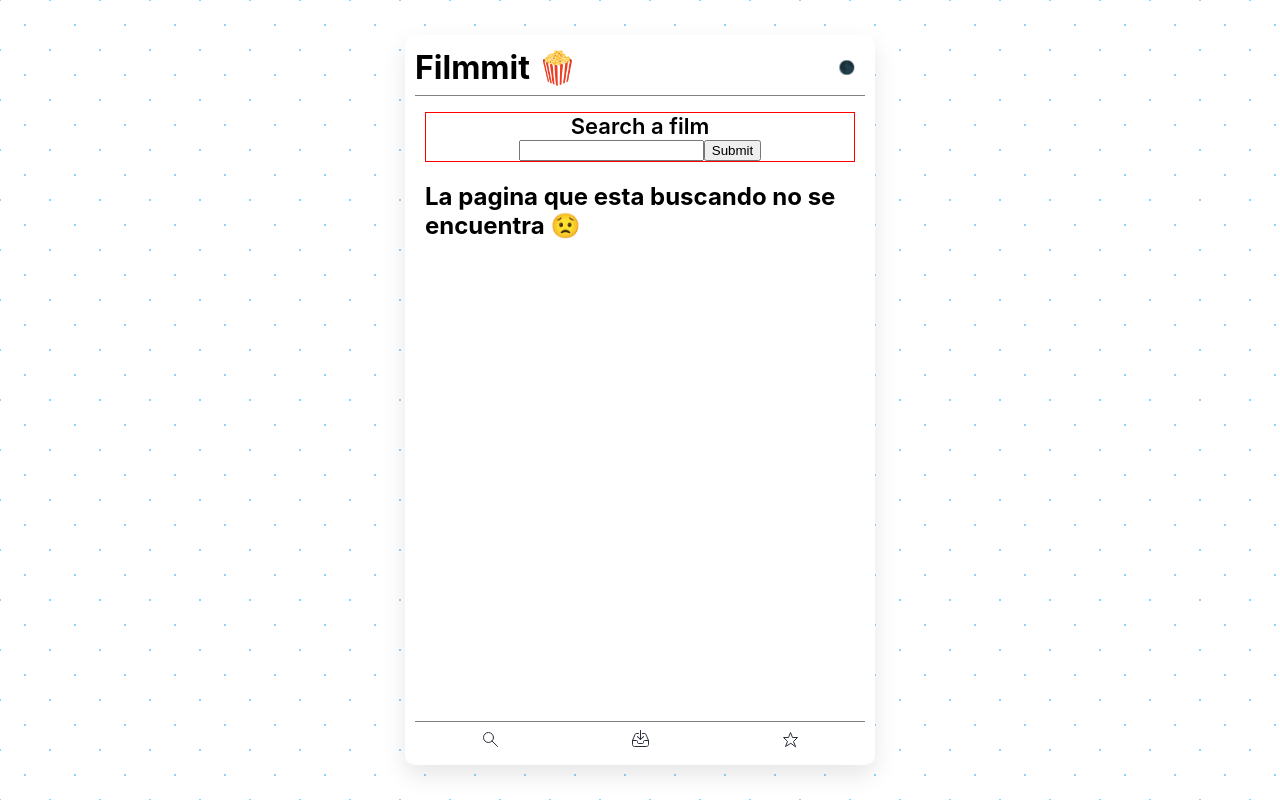
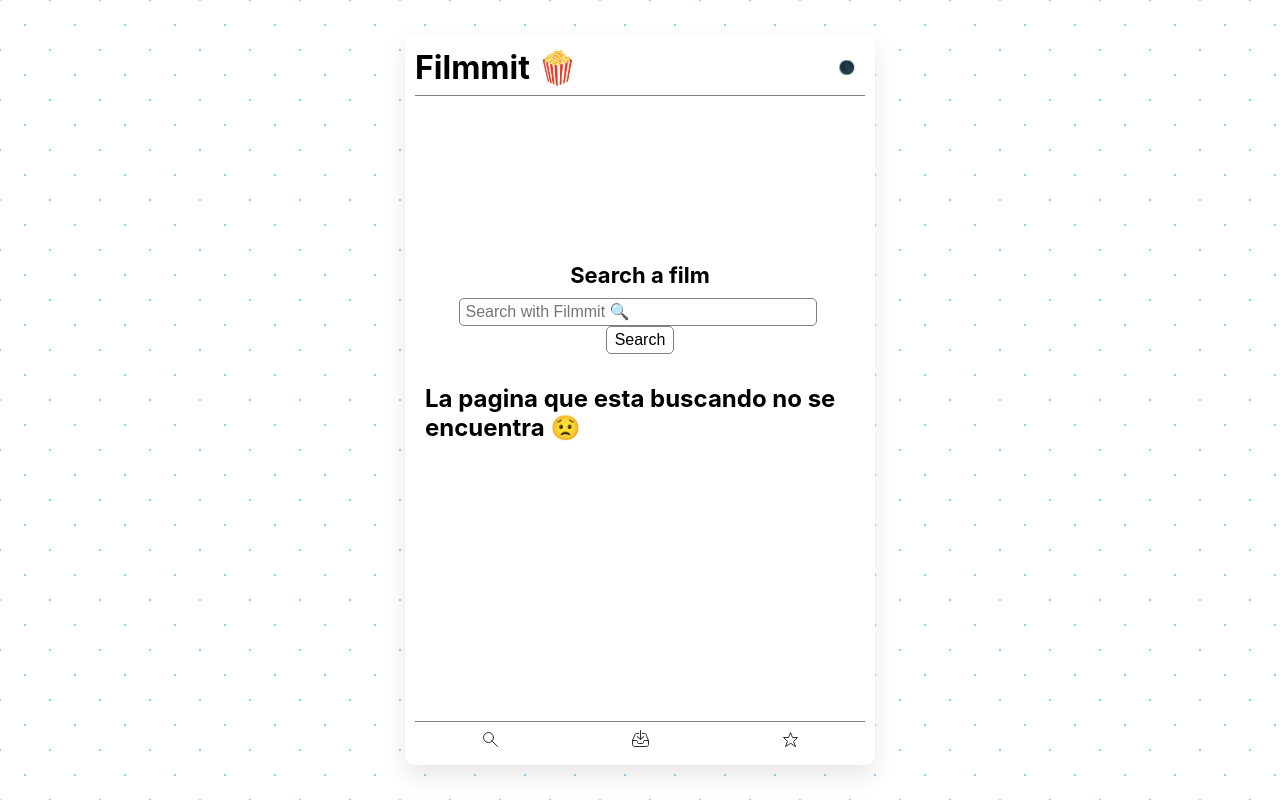
Before and after one commit to jmaciasfelix/search-movies, a React (Create React App) app: page /home in a window 1280 px wide. Built offline with nearby package versions, Linux system fonts and the light colour scheme.

Commit message:
Center searcher form and add more design 🦄

```diff
--- a/src/components/Searcher/index.js
+++ b/src/components/Searcher/index.js
@@ -1,38 +1,68 @@
 import React, { useState } from "react";
 import styled from "styled-components";
+//components
+import { Button } from "../Utils/Button";
+//constant
+import { endpointMovieDb, apiKeyMovieDb } from "../../constant";
 
 const Form = styled.form`
   display: flex;
   flex-direction: column;
   justify-content: center;
   text-align: center;
-  border: 1px solid red;
+  //TODO alig vertically
+  margin-top: 150px;
 
   label {
     font-size: 22px;
-    font-weight: 600;
+    font-weight: 700;
+  }
+
+  div {
+    width: 100%;
+    padding: 10px 0px;
+    input {
+      margin-right: 5px;
+      border-radius: 5px;
+      border: 1px solid gray;
+      width: 80%;
+      padding: 4px 6px;
+      font-size: 16px;
+    }
+    button {
+      font-size: 16px;
+      padding: 4px 8px;
+    }
   }
 `;
 export const Searcher = () => {
   const [search, setSearch] = useState("");
+  const [loading, setLoading] = useState(false);
 
   const handleSearch = (e) => {
     e.preventDefault();
+    //TODO search in IMDB and set result in search state
+    fetch(
+      "https://api.themoviedb.org/3/search/movie?api_key=4a6db02614b74a2d28418aa0b353924e&language=en-US&query=Star%20Wars&page=1&include_adult=false"
+    )
+      .then((response) => response.json())
+      .then(({results}) => console.log(results));
   };
 
   return (
     <Form onSubmit={handleSearch}>
-      <div>
       <label htmlFor="search">Search a film</label>
       <div>
         <input
           type="text"
           name="search"
           value={search}
+          placeholder={"Search with Filmmit 🔍"}
           onChange={(e) => setSearch(e.target.value)}
         />
-          <button>Submit</button>
-        </div>
+        <Button type="search" disabled={loading}>
+          Search
+        </Button>
       </div>
     </Form>
   );
--- a/src/components/Utils/Button/index.js
+++ b/src/components/Utils/Button/index.js
@@ -3,6 +3,8 @@
 
 //TODO types buttons
 const typeButtons = {
+  search: `
+  `,
   login: `
 
   `,
@@ -17,6 +19,13 @@
 
 const Btn = styled.button`
   padding: 2px 10px;
+  border-radius: 5px;
+  background: transparent;
+  border: 1px solid gray;
+  cursor: pointer;
+  &:focus {
+    outline: none;
+  }
   ${({ type }) =>
     typeButtons[type] ? typeButtons[type] : typeButtons["default"]}
 `;
--- /dev/null
+++ b/src/constant/index.js
@@ -0,0 +1,10 @@
+export const apiKeyMovieDb = "4a6db02614b74a2d28418aa0b353924e"
+export const endpointMovieDb = "https://api.themoviedb.org/3"
+
+//Example search movies
+//https://api.themoviedb.org/3/search/movie?api_key=4a6db02614b74a2d28418aa0b353924e&language=en-US&query=Star%20Wars&page=1&include_adult=false
+//https://developers.themoviedb.org/3/search/search-movies
+
+
+//To get img
+//https://developers.themoviedb.org/3/getting-started/images
--- a/src/pages/Home/index.js
+++ b/src/pages/Home/index.js
@@ -1,6 +1,6 @@
 import React from "react";
+//components
 import { Searcher } from "../../components/Searcher";
-//components
 
 export const Home = () => (
     <section>
```
Also changed, not shown: src/services/apiMovies.js (added). Lines whose indentation alone changed are shown as unchanged.
